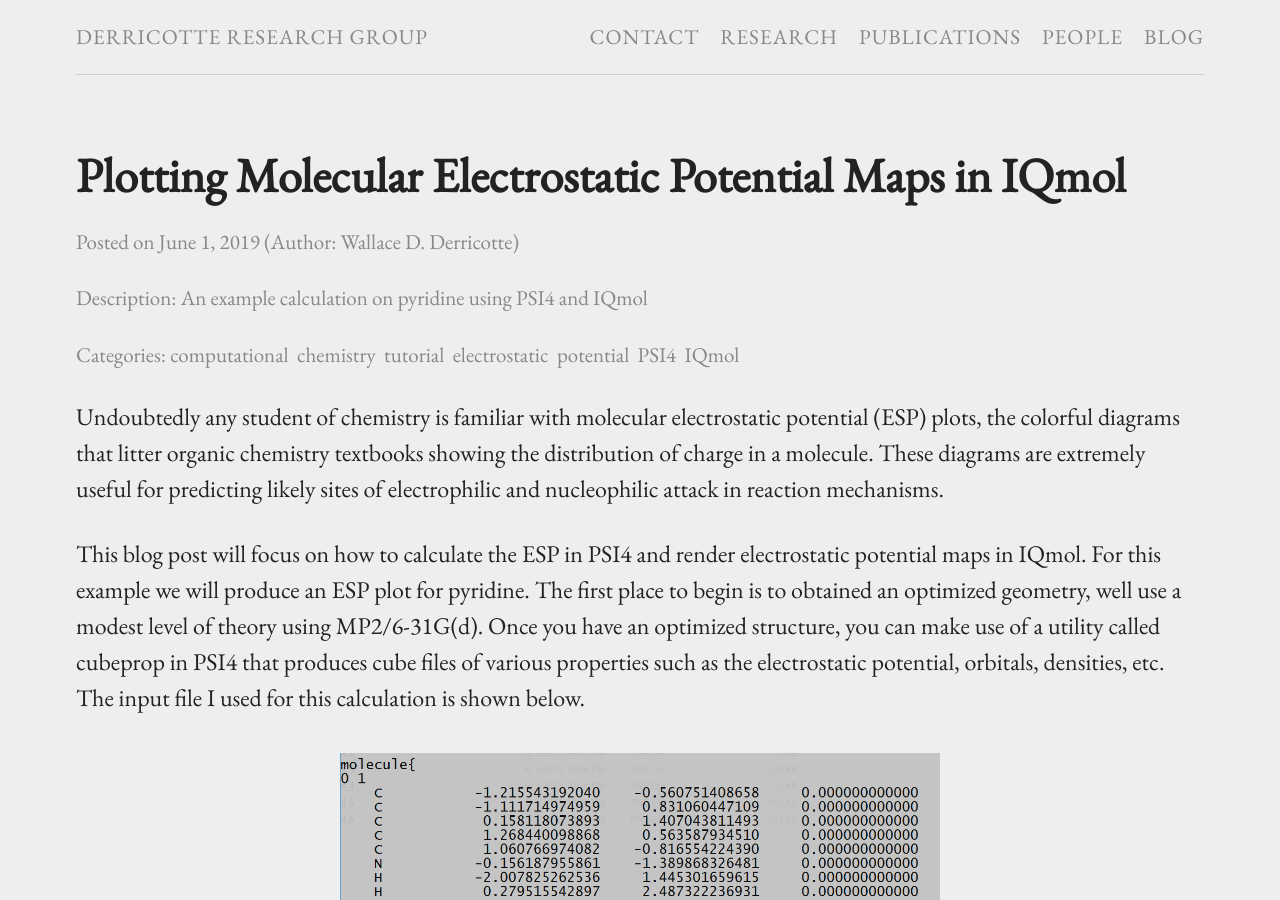
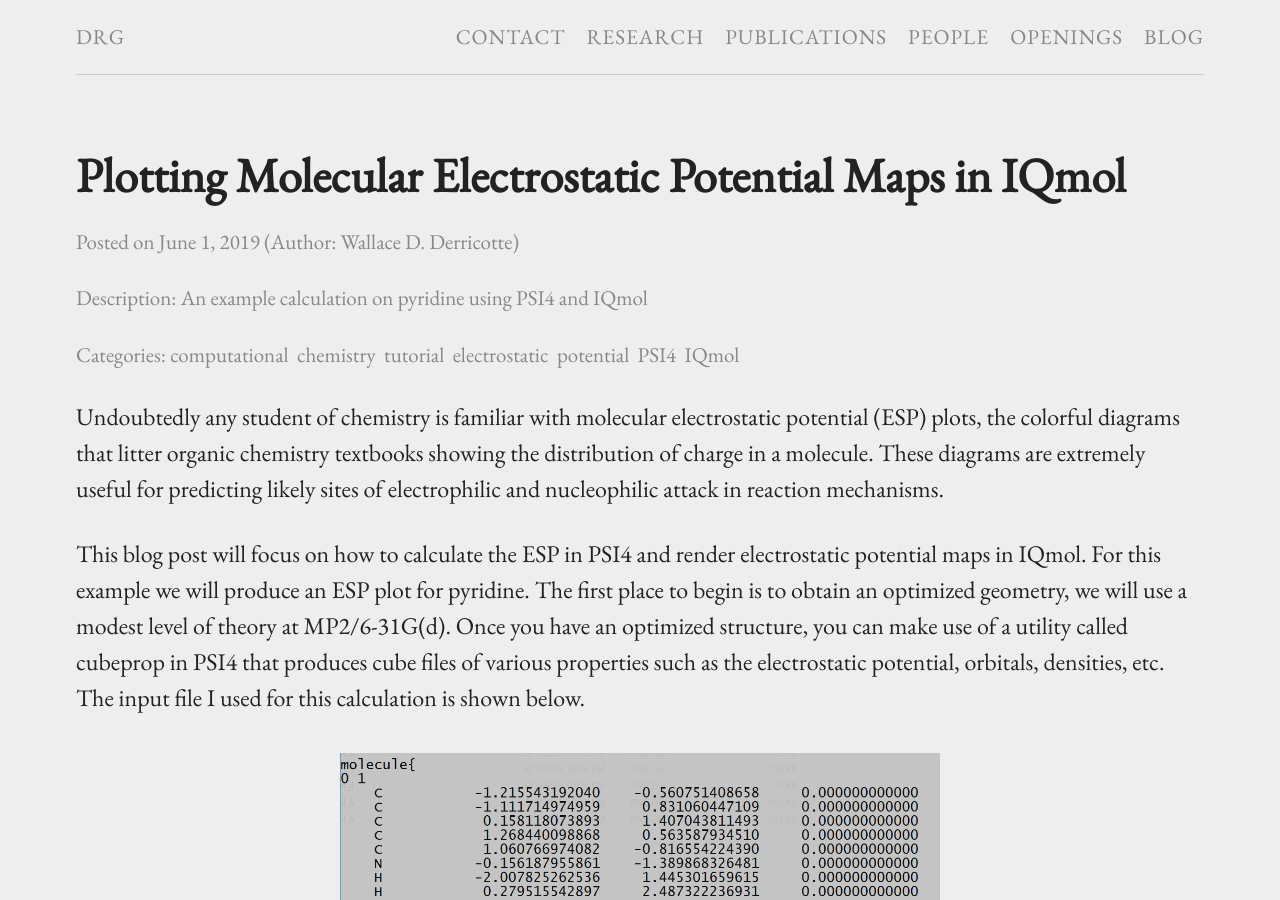
Before and after one commit to WDerricotte/wderricotte.github.io, a Jekyll site: the page built from _posts/2019-06-01-Plotting-ESPs.md, in a window 1280 px wide and 900 px high. Built offline with Jekyll 4.4.1, drawn with Linux system fonts in a browser that asks for light colours.

Commit message:
Added an Openings page, other minor changes

```diff
--- a/_config.yml
+++ b/_config.yml
@@ -1,4 +1,4 @@
-title: Derricotte Research Group
+title: DRG
 description: Derricotte Research Group
 sourcecode: "https://github.com/WDerricotte/WDerricotte.github.io"
 
--- a/_data/menu.yml
+++ b/_data/menu.yml
@@ -13,6 +13,9 @@
 - title: "People"
   href: "/people/"
 
+- title: "Openings"
+  href: "/openings/"
+
 #- title: "Submenu"
 #  subcategories:
 #    - subtitle: "Item 1"
--- a/_posts/2019-06-01-Plotting-ESPs.md
+++ b/_posts/2019-06-01-Plotting-ESPs.md
@@ -12,7 +12,7 @@
 
 Undoubtedly any student of chemistry is familiar with molecular electrostatic potential (ESP) plots, the colorful diagrams that litter organic chemistry textbooks showing the distribution of charge in a molecule. These diagrams are extremely useful for predicting likely sites of electrophilic and nucleophilic attack in reaction mechanisms.
 
-This blog post will focus on how to calculate the ESP in PSI4 and render electrostatic potential maps in IQmol. For this example we will produce an ESP plot for pyridine. The first place to begin is to obtained an optimized geometry, well use a modest level of theory using MP2/6-31G(d). Once you have an optimized structure, you can make use of a utility called cubeprop in PSI4 that produces cube files of various properties such as the electrostatic potential, orbitals, densities, etc. The input file I used for this calculation is shown below.
+This blog post will focus on how to calculate the ESP in PSI4 and render electrostatic potential maps in IQmol. For this example we will produce an ESP plot for pyridine. The first place to begin is to obtain an optimized geometry, we will use a modest level of theory at MP2/6-31G(d). Once you have an optimized structure, you can make use of a utility called cubeprop in PSI4 that produces cube files of various properties such as the electrostatic potential, orbitals, densities, etc. The input file I used for this calculation is shown below.
 
 {% include image.html url="../../../../images/psi4_inp.PNG" caption="" width="600px" align="center" %}
 
```
Also changed, not shown: contact.md (+7 -1 lines), 7 other files.
